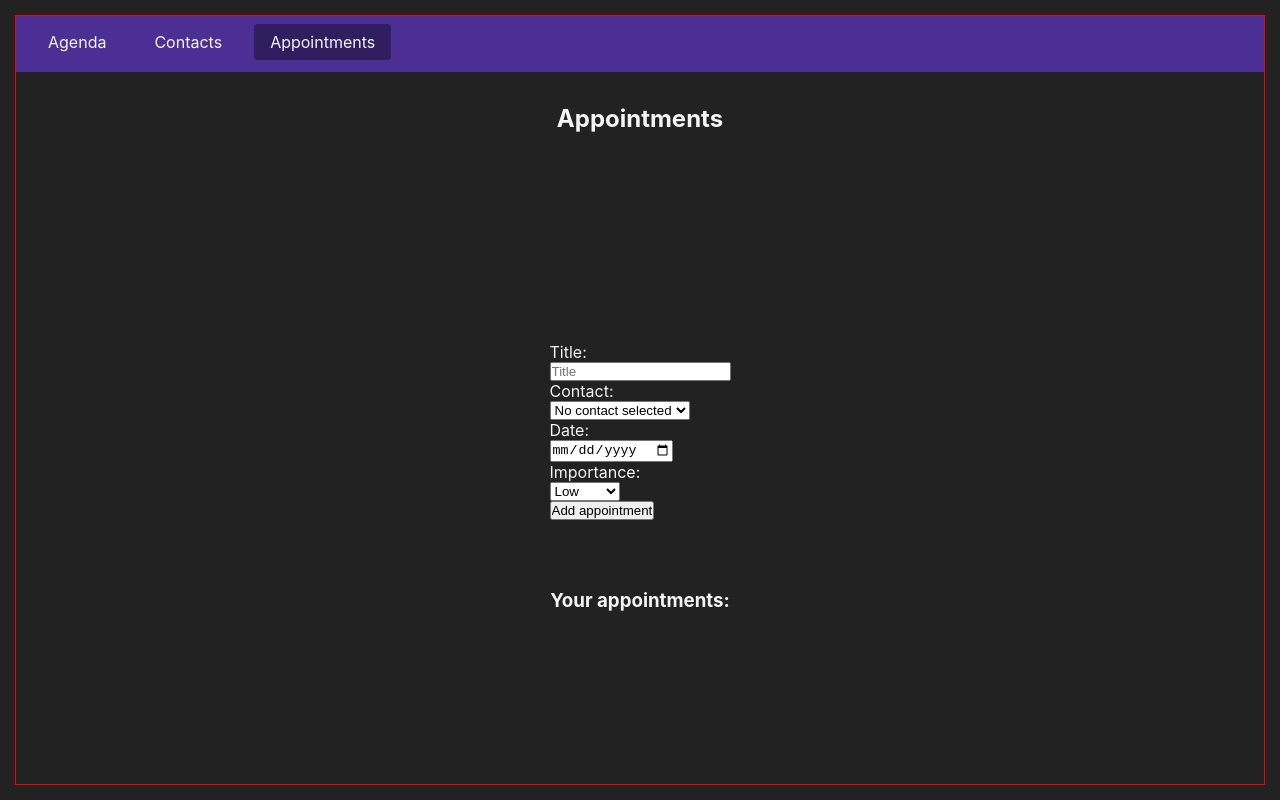
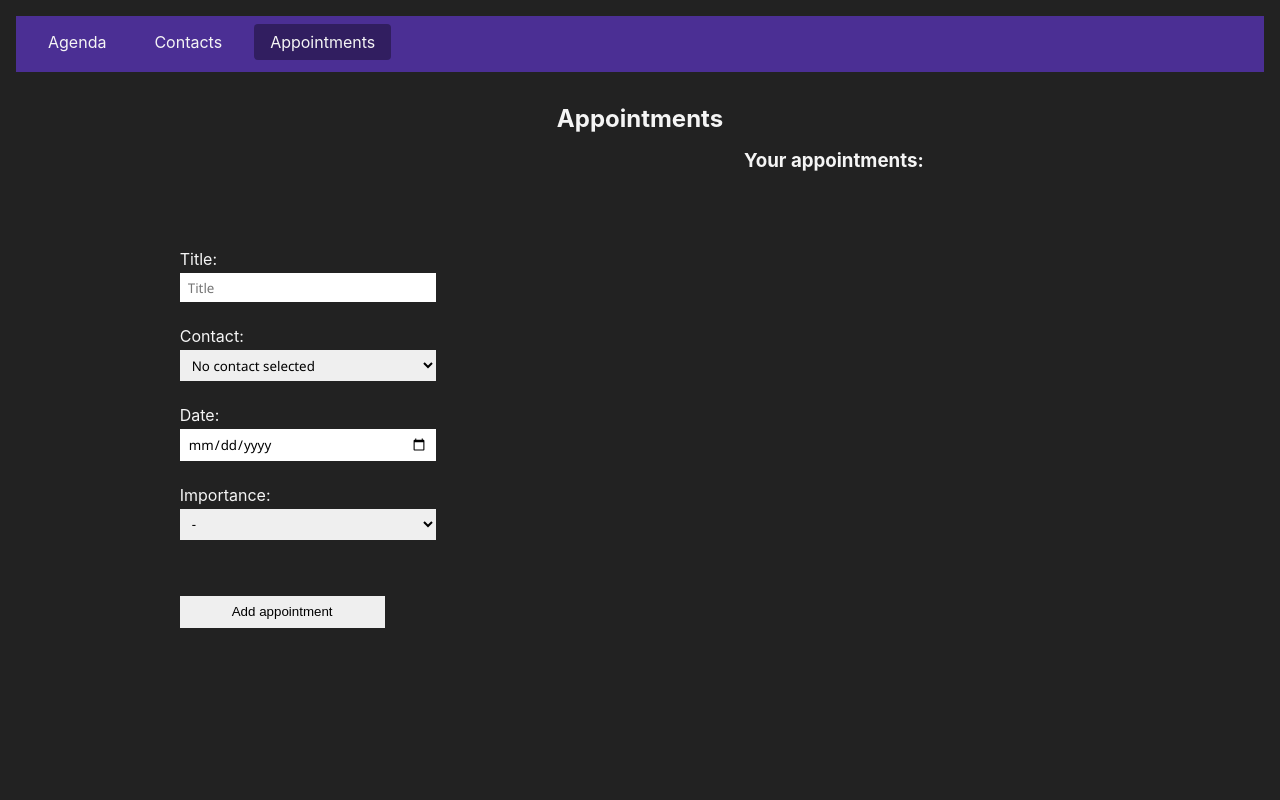
Before and after one commit to GOZEBRAHEAD/react-agenda, a React (Create React App) app: page /appointments in a window 1280 px wide. Built offline with nearby package versions, Linux system fonts and the light colour scheme.

Commit message:
💄 ✨ New UI + verifications and delete buttons

```diff
--- a/src/App.css
+++ b/src/App.css
@@ -1,7 +1,5 @@
 .layout {
   height: 100%;
-
-  outline: 1px solid red;
 
   display: grid;
   grid-template-rows: 3.5rem 1fr;
@@ -30,5 +28,72 @@
   padding: 2rem;
   text-align: center;
 
+  display: flex;
+  flex-direction: column;
+}
+
+.layout__content h2 {
+  height: 3rem;
+}
+
+.content__wrapper {
+  height: 100%;
+
+  display: flex;
+  justify-content: space-evenly;
+  align-items: center;
+}
+
+.info__wrapper {
+  height: 22rem;
+  overflow: auto;
+
   display: grid;
+  grid-template-columns: repeat(auto-fit, 256px);
+  place-content: start center;
+  gap: 1.5rem;
 }
+
+.info__wrapper a {
+  color: white;
+  text-decoration: none;
+}
+
+.info__card {
+  height: 3.5rem;
+  width: 16rem;
+  border: 1px solid #555;
+  cursor: pointer;
+  box-shadow: 3px 3px 1px #4B2F94;
+  transition: all 0.2s linear;
+
+  display: grid;
+  grid-template-columns: 1fr 60px;
+}
+
+.card__text {
+  height: 100%;
+
+  display: flex;
+  align-items: center;
+  justify-content: center;
+}
+
+.card__delete {
+  height: 100%;
+  cursor: pointer;
+  background-color: #3a3a3a;
+  transition: all 0.1s linear;
+
+  display: flex;
+  align-items: center;
+  justify-content: center;
+}
+
+.card__delete:hover {
+  background-color: #333;
+}
+
+.info__card:hover {
+  box-shadow: 3px 3px 1px #3f277a;
+}
--- a/src/App.js
+++ b/src/App.js
@@ -1,6 +1,12 @@
 import { BrowserRouter as Router, Route, NavLink, Switch, Redirect } from 'react-router-dom';
+import { useState, useEffect } from 'react';
 
-import { useState, useEffect } from 'react';
+import {
+  saveContactsInLocalStorage, getContactsFromLocalStorage,
+  saveAppointmentsInLocalStorage, getAppointmentsFromLocalStorage
+} from './utils/local-storage.js';
+
+import { calculateIdFromArray } from './utils/func_utils.js';
 
 import Contact from './components/Contact/Contact';
 import ContactContainer from './components/ContactContainer/ContactContainer';
@@ -8,15 +14,6 @@ import AppointmentContainer from './components/AppointmentContainer/AppointmentC
 import Appointment from './components/Appointment/Appointment';
 
 import './App.css';
-
-const LOCALSTORAGE_CONTACTS = 'react-agenda-contacts';
-const LOCALSTORAGE_APPOINTMENTS = 'react-agenda-appointments';
-
-const saveContactsInLocalStorage = (cont) => localStorage.setItem(LOCALSTORAGE_CONTACTS, JSON.stringify(cont));
-const getContactsFromLocalStorage = () => JSON.parse(localStorage.getItem(LOCALSTORAGE_CONTACTS));
-
-const saveAppointmentsInLocalStorage = (appoint) => localStorage.setItem(LOCALSTORAGE_APPOINTMENTS, JSON.stringify(appoint));
-const getAppointmentsFromLocalStorage = () => JSON.parse(localStorage.getItem(LOCALSTORAGE_APPOINTMENTS));
 
 function App() {
 
@@ -32,12 +29,16 @@ function App() {
 
   const addContacts = (name, email, socialType) => {
 
-    setContacts(prevContacts => [...prevContacts, { name, email, socialType }]);
+    const id = calculateIdFromArray(contacts);
+
+    setContacts(prevContacts => [...prevContacts, { id, name, email, socialType } ]);
   }
 
   const addAppointments = (title, contact, date, importance) => {
 
-    setAppointments(prevAppointments => [...prevAppointments, { title, contact, date, importance }]);
+    const id = calculateIdFromArray(appointments);
+
+    setAppointments(prevAppointments => [...prevAppointments, { id, title, contact, date, importance }]);
   }
 
   return (
@@ -62,7 +63,7 @@ function App() {
               <p>Check it out adding some contacts or appointments :)</p>
             </Route>
 
-            <Route path='/contacts/:name'>
+            <Route path='/contacts/:id'>
               {
                 (contacts.length === 0) ?
                   <Redirect to='/contacts' />
@@ -75,10 +76,11 @@ function App() {
               <ContactContainer
                 contacts={contacts}
                 addContacts={addContacts}
+                setContacts={setContacts}
               />
             </Route>
 
-            <Route path='/appointments/:title'>
+            <Route path='/appointments/:id'>
               {
                 (appointments.length === 0) ?
                   <Redirect to='/appointments' />
@@ -92,6 +94,7 @@ function App() {
                 contacts={contacts}
                 appointments={appointments}
                 addAppointments={addAppointments}
+                setAppointments={setAppointments}
               />
             </Route>
 
--- a/src/components/AppointmentContainer/AppointmentContainer.css
+++ b/src/components/AppointmentContainer/AppointmentContainer.css
@@ -1,15 +1,56 @@
 .content__create-appointments {
   display: grid;
-  place-content: center;
+  /* place-content: center; */
 }
 
 .content__create-appointments form {
+  margin: auto;
+
   display: flex;
+  flex-direction: column;
+  align-items: flex-start;
+  justify-content: center;
+
+  /* display: flex;
   align-items: flex-start;
 
-  flex-direction: column;
+  flex-direction: column; */
+}
+
+.content__create-appointments form input,
+.content__create-appointments form select {
+  width: 16rem;
+  padding: 0.35rem 0.5rem;
+  border: none;
+  margin-top: 0.25rem;
+  margin-bottom: 1.5rem;
+
+  font-family: 'Segoe UI', Tahoma, Geneva, Verdana, sans-serif;
+}
+
+.content__create-appointments form input:focus,
+.content__create-appointments form select:focus {
+  outline: none;
+}
+
+.content__create-appointments form select {
+  cursor: pointer;
+}
+
+.content__create-appointments form .submit-button {
+  height: 2rem;
+  width: 80%;
+  margin-top: 2rem;
+  cursor: pointer;
+  font-family: sans-serif;
 }
 
 .content__see-appointments {
+  height: 100%;
+  width: 45%;
+
   display: grid;
+  grid-template-rows: 5rem 1fr;
+
+  /* display: grid; */
 }
--- a/src/components/AppointmentContainer/AppointmentContainer.jsx
+++ b/src/components/AppointmentContainer/AppointmentContainer.jsx
@@ -1,18 +1,31 @@
 import React from 'react';
-import { useState } from 'react';
+import { useState, useEffect } from 'react';
 import { Route, Link } from 'react-router-dom';
+
+import { verifyDuplicateAppointment } from '../../utils/func_utils.js';
 
 import './AppointmentContainer.css';
 
-const AppointmentContainer = ({ contacts, appointments, addAppointments }) => {
+const AppointmentContainer = ({ contacts, appointments, addAppointments, setAppointments }) => {
 
   const [title, setTitle] = useState('');
   const [contact, setContact] = useState(contacts.length > 0 ? contacts[0].name : '');
   const [date, setDate] = useState('');
   const [importance, setImportance] = useState('');
+  const [duplicate, setDuplicate] = useState(false);
+
+  useEffect(() => {
+
+    setDuplicate(verifyDuplicateAppointment(appointments, title));
+
+  }, [appointments, title]);
 
   const handleSubmitAppointment = (e) => {
     e.preventDefault();
+
+    if (!contact || !importance || duplicate) {
+      return;
+    }
 
     addAppointments(title, contact, date, importance);
 
@@ -38,11 +51,21 @@ const AppointmentContainer = ({ contacts, appointments, addAppointments }) => {
     setImportance(e.target.value);
   }
 
+  const handleDelete = (id) => {
+
+    const updatedAppointments = appointments.filter(actualAp => actualAp.id !== id);
+
+    setAppointments(updatedAppointments);
+  }
+
   return (
 
     <>
 
       <h2>Appointments</h2>
+      { duplicate && <p>Appointment already exists</p>}
+
+      <div className='content__wrapper'>
 
         <section className='content__create-appointments'>
           <form onSubmit={handleSubmitAppointment}>
@@ -61,7 +84,7 @@ const AppointmentContainer = ({ contacts, appointments, addAppointments }) => {
 
             <label htmlFor="appointmentContact">Contact:</label>
             <select name="appointmentContact" onChange={handleChangeContact}>
-            <option value="-" key={-1} defaultValue="selected">No contact selected</option>
+              <option value="" key={-1} defaultValue="selected">No contact selected</option>
               {
                 contacts.map((actualContact, i) => {
 
@@ -83,12 +106,13 @@ const AppointmentContainer = ({ contacts, appointments, addAppointments }) => {
 
             <label htmlFor="appointmentImportance">Importance:</label>
             <select name="appointmentImportance" onChange={handleChangeImportance}>
-            <option value="Low" key={-1} defaultValue="selected">Low</option>
+              <option value="" key={-1} defaultValue="selected">-</option>
+              <option value="Low">Low</option>
               <option value="Medium">Medium</option>
               <option value="High">High</option>
             </select>
 
-          <input type="submit" value="Add appointment" />
+            <input className='submit-button' type="submit" value="Add appointment" />
 
           </form>
         </section>
@@ -100,21 +124,28 @@ const AppointmentContainer = ({ contacts, appointments, addAppointments }) => {
 
             <Route>
             {
-              appointments.map((actualAppointment, i) => {
+              appointments.map(actualAppointment => {
 
                 return (
-                  <Link key={i} to={`/appointments/${actualAppointment.title}`}>
-                    <div key={i} className='info__card'>
+                  <div key={actualAppointment.id} className='info__card'>
 
+                    <Link to={`/appointments/${actualAppointment.id}`}>
+                      <div className='card__text'>
                         <p>{actualAppointment.title}</p>
+                      </div>
+                    </Link>
 
-                      <svg xmlns="http://www.w3.org/2000/svg" className="icon icon-tabler icon-tabler-arrow-big-right-line" width="24" height="24" viewBox="0 0 24 24" strokeWidth="2" stroke="currentColor" fill="none" strokeLinecap="round" strokeLinejoin="round">
+                    <div onClick={() => handleDelete(actualAppointment.id)} className='card__delete'>
+                      <svg xmlns="http://www.w3.org/2000/svg" className="icon icon-tabler icon-tabler-trash" width="24" height="24" viewBox="0 0 24 24" strokeWidth="2" stroke="currentColor" fill="none" strokeLinecap="round" strokeLinejoin="round">
                         <path stroke="none" d="M0 0h24v24H0z" fill="none"></path>
-                        <path d="M12 9v-3.586a1 1 0 0 1 1.707 -.707l6.586 6.586a1 1 0 0 1 0 1.414l-6.586 6.586a1 1 0 0 1 -1.707 -.707v-3.586h-6v-6h6z"></path>
-                        <path d="M3 9v6"></path>
+                        <line x1="4" y1="7" x2="20" y2="7"></line>
+                        <line x1="10" y1="11" x2="10" y2="17"></line>
+                        <line x1="14" y1="11" x2="14" y2="17"></line>
+                        <path d="M5 7l1 12a2 2 0 0 0 2 2h8a2 2 0 0 0 2 -2l1 -12"></path>
+                        <path d="M9 7v-3a1 1 0 0 1 1 -1h4a1 1 0 0 1 1 1v3"></path>
                       </svg>
                     </div>
-                  </Link>
+                  </div>
                 )
               })
             }
@@ -123,6 +154,8 @@ const AppointmentContainer = ({ contacts, appointments, addAppointments }) => {
           </div>
         </section>
 
+      </div>
+
     </>
 
   );
--- a/src/components/ContactContainer/ContactContainer.css
+++ b/src/components/ContactContainer/ContactContainer.css
@@ -1,53 +1,42 @@
 .content__create-contacts {
   display: grid;
-  place-content: center;
 }
 
 .content__create-contacts form {
+  margin: auto;
+
   display: flex;
+  flex-direction: column;
   align-items: flex-start;
+  justify-content: center;
+}
 
-  flex-direction: column;
+.content__create-contacts form input {
+  width: 16rem;
+  padding: 0.35rem 0.5rem;
+  border: none;
+  margin-top: 0.25rem;
+  margin-bottom: 1.5rem;
+
+  font-family: 'Segoe UI', Tahoma, Geneva, Verdana, sans-serif;
+}
+
+.content__create-contacts form input:focus {
+  outline: none;
+}
+
+.content__create-contacts form .submit-button {
+  height: 2rem;
+  width: 80%;
+  margin-top: 2rem;
+  cursor: pointer;
+  font-family: sans-serif;
 }
 
 .content__see-contacts {
-  display: grid;
-}
-
-.info__wrapper {
+  height: 100%;
+  width: 45%;
 
   display: grid;
-  grid-template-columns: repeat(auto-fill, 256px);
-  gap: 1rem;
+  grid-template-rows: 5rem 1fr;
 }
-
-.info__wrapper a {
-  color: white;
-  text-decoration: none;
-}
-
-.info__card {
-  height: 3.5rem;
-  width: 16rem;
-  border: 1px solid #555;
-  padding: 1rem 0;
-  cursor: pointer;
-  transition: all 0.2s linear;
-
-  display: flex;
-  justify-content: space-around;
-  align-items: center;
-}
-
-.info__card > svg {
-  transition: all 0.1s linear;
-  color: #8C71D2;
-}
-
-.info__card:hover {
-  box-shadow: 3px 3px 1px #4B2F94;
-}
-
-.info__card:hover > svg {
-  transform: translateX(5px);
-}
--- a/src/components/ContactContainer/ContactContainer.jsx
+++ b/src/components/ContactContainer/ContactContainer.jsx
@@ -1,17 +1,30 @@
 import React from 'react';
-import { useState } from 'react';
+import { useState, useEffect } from 'react';
 import { Route, Link } from 'react-router-dom';
+
+import { verifyDuplicateContact } from '../../utils/func_utils.js';
 
 import './ContactContainer.css';
 
-const ContactContainer = ({ contacts, addContacts }) => {
+const ContactContainer = ({ contacts, addContacts, setContacts }) => {
 
   const [name, setName] = useState('');
   const [email, setEmail] = useState('');
   const [socialType, setSocialType] = useState('');
+  const [duplicate, setDuplicate] = useState(false);
+
+  useEffect(() => {
+
+    setDuplicate(verifyDuplicateContact(contacts, name));
+
+  }, [contacts, name]);
 
   const handleSubmitContact = (e) => {
     e.preventDefault();
+
+    if (duplicate) {
+      return;
+    }
 
     addContacts(name, email, socialType);
 
@@ -32,11 +45,21 @@ const ContactContainer = ({ contacts, addContacts }) => {
     setSocialType(e.target.value);
   }
 
+  const handleDelete = (id) => {
+
+    const updatedContacts = contacts.filter(actualCont => actualCont.id !== id);
+
+    setContacts(updatedContacts);
+  }
+
   return (
 
     <>
 
       <h2>Contacts</h2>
+      { duplicate && <p>Contact already exists</p>}
+
+      <div className='content__wrapper'>
 
         <section className='content__create-contacts'>
           <form onSubmit={handleSubmitContact}>
@@ -75,7 +98,7 @@ const ContactContainer = ({ contacts, addContacts }) => {
               required
             />
 
-          <input type="submit" value="Submit" />
+            <input className='submit-button' type="submit" value="Add contact" />
 
           </form>
         </section>
@@ -87,21 +110,28 @@ const ContactContainer = ({ contacts, addContacts }) => {
 
             <Route>
             {
-              contacts.map((actualContact, i) => {
+              contacts.map(actualContact => {
 
                 return (
-                  <Link key={i} to={`/contacts/${actualContact.name}`}>
-                    <div key={i} className='info__card'>
+                  <div key={actualContact.id} className='info__card'>
 
+                    <Link to={`/contacts/${actualContact.id}`}>
+                      <div className='card__text'>
                         <p>{actualContact.name}</p>
+                      </div>
+                    </Link>
 
-                      <svg xmlns="http://www.w3.org/2000/svg" className="icon icon-tabler icon-tabler-arrow-big-right-line" width="24" height="24" viewBox="0 0 24 24" strokeWidth="2" stroke="currentColor" fill="none" strokeLinecap="round" strokeLinejoin="round">
+                    <div onClick={() => handleDelete(actualContact.id)} className='card__delete'>
+                      <svg xmlns="http://www.w3.org/2000/svg" className="icon icon-tabler icon-tabler-trash" width="24" height="24" viewBox="0 0 24 24" strokeWidth="2" stroke="currentColor" fill="none" strokeLinecap="round" strokeLinejoin="round">
                         <path stroke="none" d="M0 0h24v24H0z" fill="none"></path>
-                        <path d="M12 9v-3.586a1 1 0 0 1 1.707 -.707l6.586 6.586a1 1 0 0 1 0 1.414l-6.586 6.586a1 1 0 0 1 -1.707 -.707v-3.586h-6v-6h6z"></path>
-                        <path d="M3 9v6"></path>
+                        <line x1="4" y1="7" x2="20" y2="7"></line>
+                        <line x1="10" y1="11" x2="10" y2="17"></line>
+                        <line x1="14" y1="11" x2="14" y2="17"></line>
+                        <path d="M5 7l1 12a2 2 0 0 0 2 2h8a2 2 0 0 0 2 -2l1 -12"></path>
+                        <path d="M9 7v-3a1 1 0 0 1 1 -1h4a1 1 0 0 1 1 1v3"></path>
                       </svg>
                     </div>
-                  </Link>
+                  </div>
                 )
               })
             }
@@ -110,6 +140,8 @@ const ContactContainer = ({ contacts, addContacts }) => {
           </div>
         </section>
 
+      </div>
+
     </>
 
   );
--- /dev/null
+++ b/src/utils/func_utils.js
@@ -0,0 +1,12 @@
+
+export const verifyDuplicateContact = (contacts, contactName) => {
+
+  return contacts.find(actualContact => actualContact.name === contactName);
+};
+
+export const verifyDuplicateAppointment = (appointments, appointmentTitle) => {
+
+  return appointments.find(actualAppointment => actualAppointment.title === appointmentTitle);
+};
+
+export const calculateIdFromArray = (arr) => (arr.length > 0) ? arr[arr.length - 1].id + 1 : 1;
--- /dev/null
+++ b/src/utils/local-storage.js
@@ -0,0 +1,18 @@
+export const LS_CONTACTS = 'react-agenda-contacts';
+export const LS_APPOINTMENTS = 'react-agenda-appointments';
+
+export const saveContactsInLocalStorage = (cont) => {
+  return localStorage.setItem(LS_CONTACTS, JSON.stringify(cont));
+}
+
+export const getContactsFromLocalStorage = () => {
+  return JSON.parse(localStorage.getItem(LS_CONTACTS));
+}
+
+export const saveAppointmentsInLocalStorage = (appoint) => {
+  return localStorage.setItem(LS_APPOINTMENTS, JSON.stringify(appoint));
+}
+
+export const getAppointmentsFromLocalStorage = () => {
+  return JSON.parse(localStorage.getItem(LS_APPOINTMENTS));
+}
```
Also changed, not shown: src/components/Appointment/Appointment.jsx (+5 -5 lines), src/components/Contact/Contact.jsx (+4 -6 lines). Lines whose indentation alone changed are shown as unchanged.
